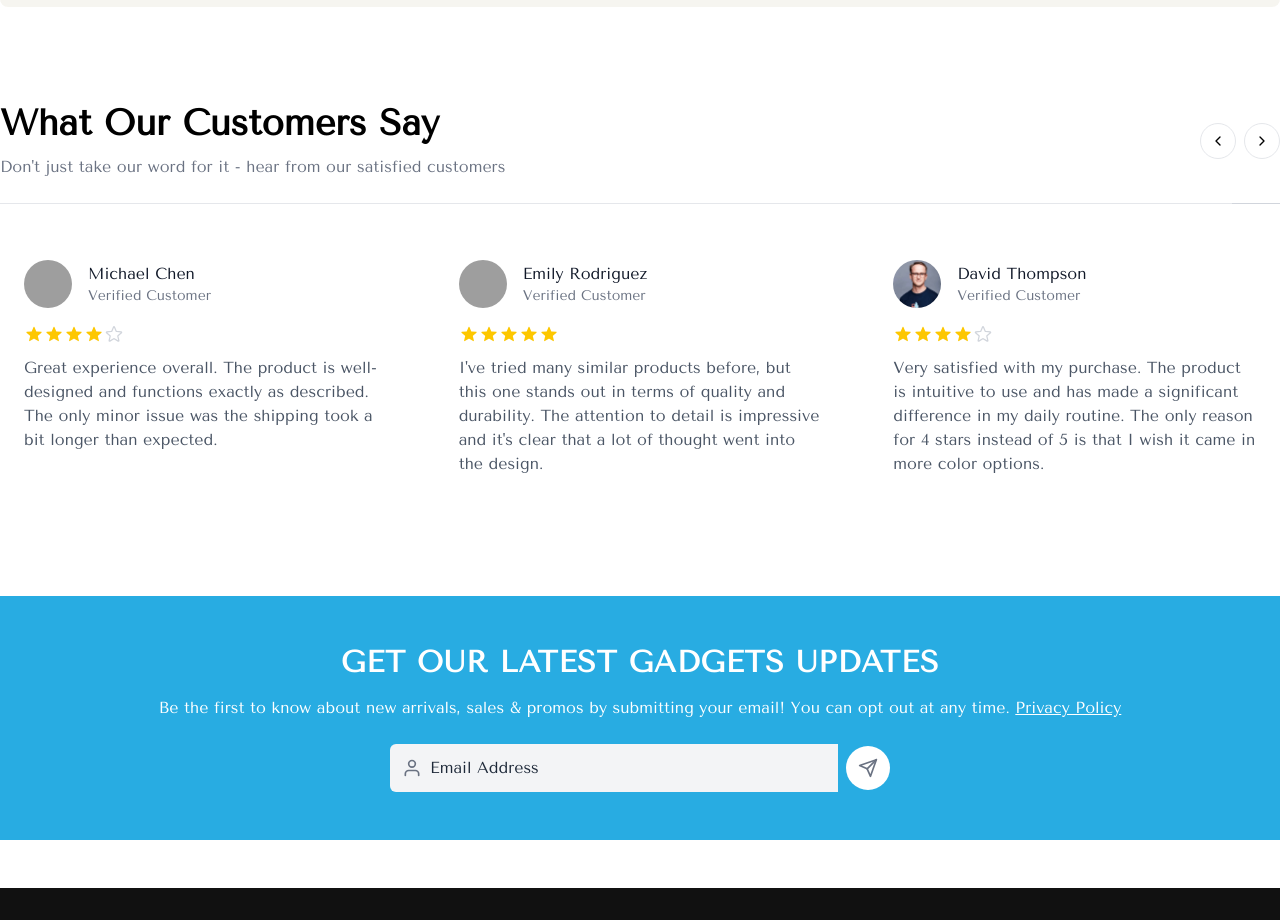
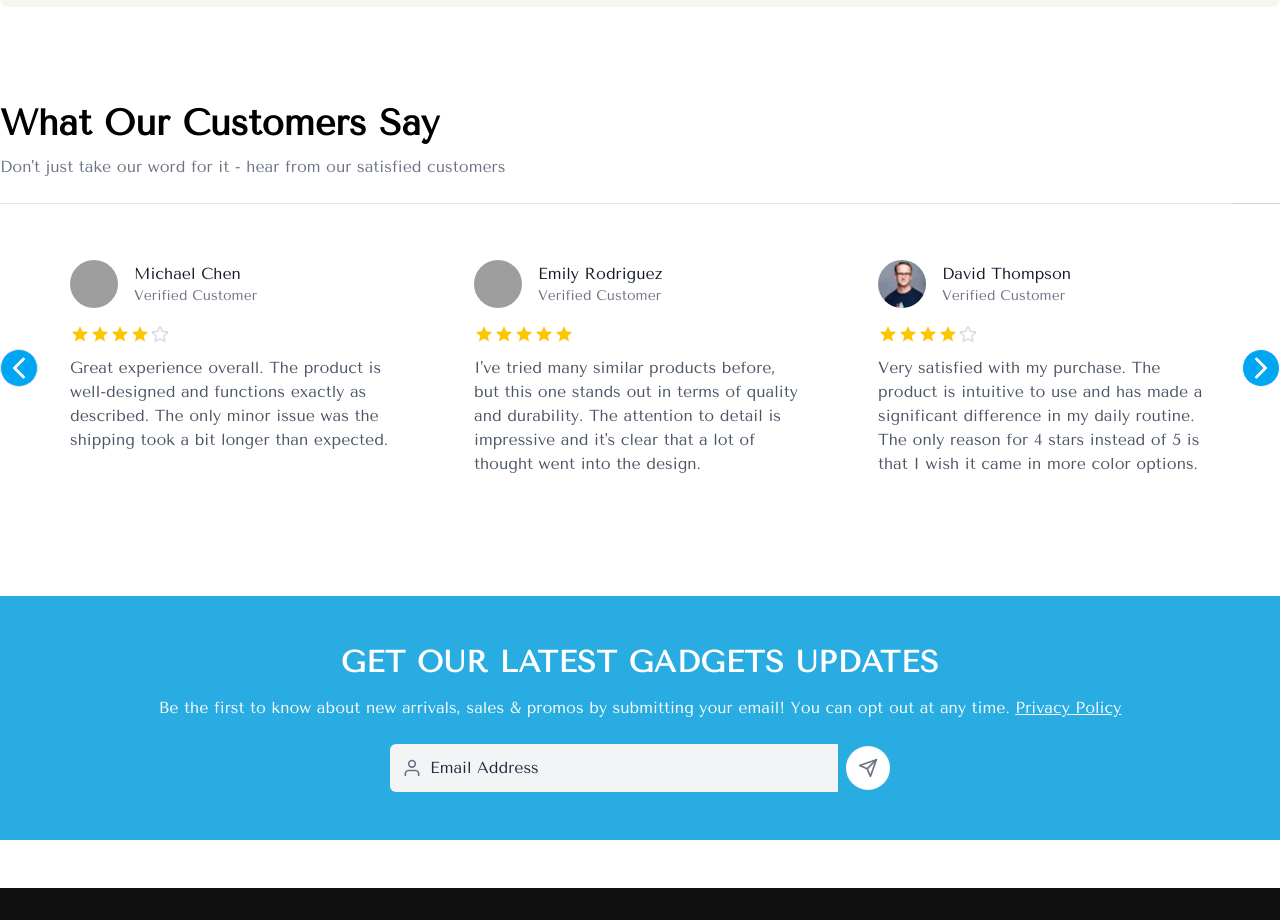
Before and after one commit to kaziahosunhabibripon/rapid-ecoomerce, a Next.js app: page / in a window 1280 px wide. Shown: the part 8180-9100 px from the top of the page. Built offline with nearby package versions, Linux system fonts and the light colour scheme; no server answers; grey boxes are pictures that could not be loaded.

Commit message:
client review fixed

```diff
--- a/src/components/Home/ClientReview.tsx
+++ b/src/components/Home/ClientReview.tsx
@@ -115,11 +115,20 @@ export default function ClientReview() {
               customers
             </p>
           </div>
-          <div className="flex gap-2">
+        </div>
+
+        <div className="relative">
+          <div className="flex items-center mb-8">
+            <div className="h-px bg-gray-200 flex-grow"></div>
+            <div className="h-px bg-gray-300 flex-grow-0 w-12"></div>
+          </div>
+
+          <div className="relative overflow-hidden">
+            <div className="flex items-center justify-center gap-2">
               <button
                 onClick={handlePrevious}
                 aria-label="Previous testimonials"
-              className="h-9 w-9 rounded-full border border-gray-200 flex items-center justify-center hover:bg-gray-100 transition-colors"
+                className="rounded-full border bg-sky-500 text-gray-50 border-gray-200 flex items-center justify-center transition-colors"
               >
                 <svg
                   xmlns="http://www.w3.org/2000/svg"
@@ -131,41 +140,11 @@ export default function ClientReview() {
                   strokeWidth="2"
                   strokeLinecap="round"
                   strokeLinejoin="round"
-                className="h-4 w-4"
+                  className="h-9 w-9"
                 >
                   <path d="m15 18-6-6 6-6" />
                 </svg>
               </button>
-            <button
-              onClick={handleNext}
-              aria-label="Next testimonials"
-              className="h-9 w-9 rounded-full border border-gray-200 flex items-center justify-center hover:bg-gray-100 transition-colors"
-            >
-              <svg
-                xmlns="http://www.w3.org/2000/svg"
-                width="16"
-                height="16"
-                viewBox="0 0 24 24"
-                fill="none"
-                stroke="currentColor"
-                strokeWidth="2"
-                strokeLinecap="round"
-                strokeLinejoin="round"
-                className="h-4 w-4"
-              >
-                <path d="m9 18 6-6-6-6" />
-              </svg>
-            </button>
-          </div>
-        </div>
-
-        <div className="relative">
-          <div className="flex items-center mb-8">
-            <div className="h-px bg-gray-200 flex-grow"></div>
-            <div className="h-px bg-gray-300 flex-grow-0 w-12"></div>
-          </div>
-
-          <div className="relative overflow-hidden">
               <div
                 className={`grid grid-cols-1 md:grid-cols-3 gap-6 transition-transform duration-500 ease-in-out ${
                   isAnimating && slideDirection === "right"
@@ -192,7 +171,9 @@ export default function ClientReview() {
                         <h3 className="font-medium text-gray-900">
                           {testimonial.name}
                         </h3>
-                      <p className="text-sm text-gray-500">Verified Customer</p>
+                        <p className="text-sm text-gray-500">
+                          Verified Customer
+                        </p>
                       </div>
                     </div>
                     <div className="flex mb-3">
@@ -203,6 +184,27 @@ export default function ClientReview() {
                     <p className="text-gray-600">{testimonial.text}</p>
                   </div>
                 ))}
+              </div>
+              <button
+                onClick={handleNext}
+                aria-label="Next testimonials"
+                className="rounded-full border bg-sky-500 text-gray-50 flex items-center justify-center  transition-colors"
+              >
+                <svg
+                  xmlns="http://www.w3.org/2000/svg"
+                  width="16"
+                  height="16"
+                  viewBox="0 0 24 24"
+                  fill="none"
+                  stroke="currentColor"
+                  strokeWidth="2"
+                  strokeLinecap="round"
+                  strokeLinejoin="round"
+                  className="h-9 w-9"
+                >
+                  <path d="m9 18 6-6-6-6" />
+                </svg>
+              </button>
             </div>
           </div>
         </div>
```
Lines whose indentation alone changed are shown as unchanged.
